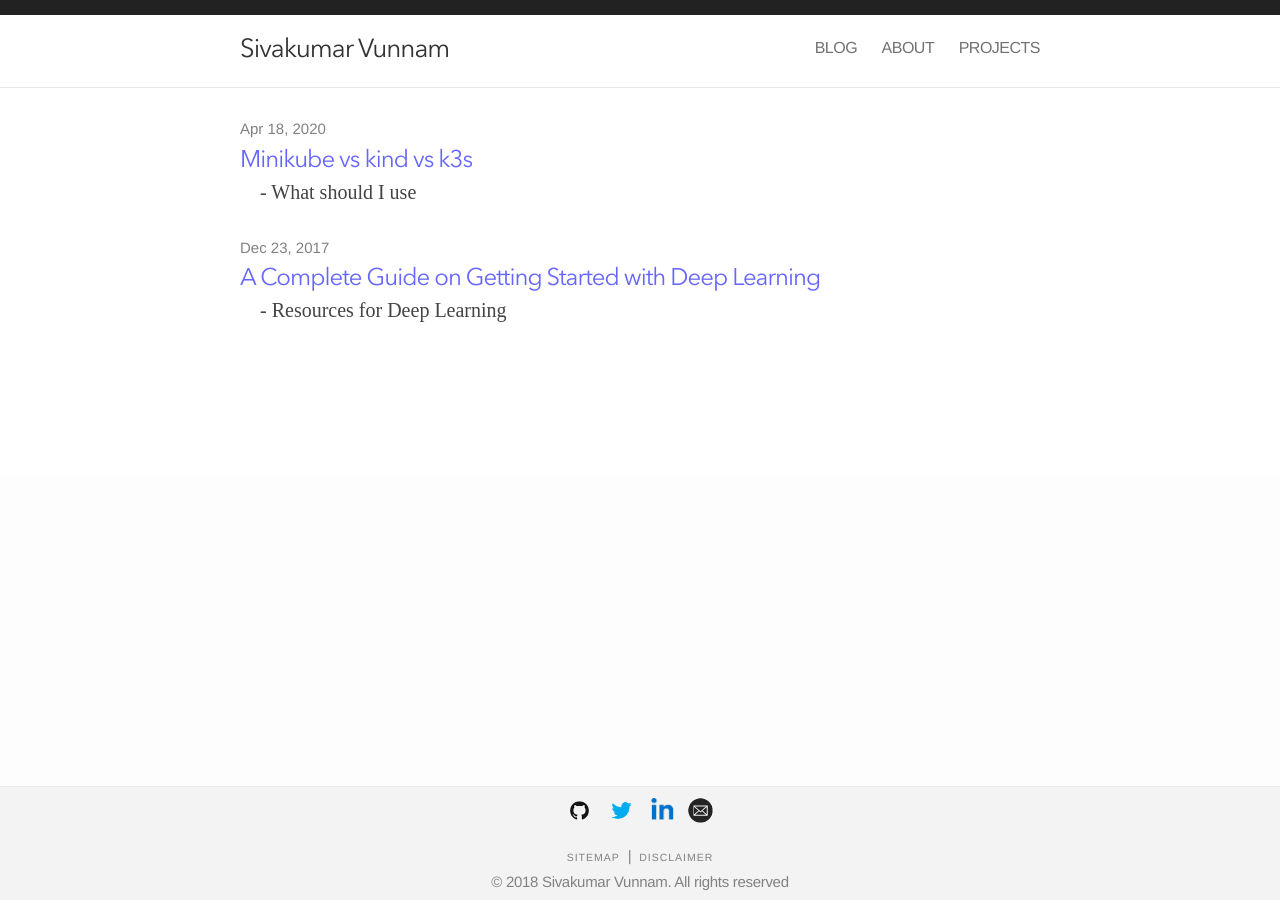
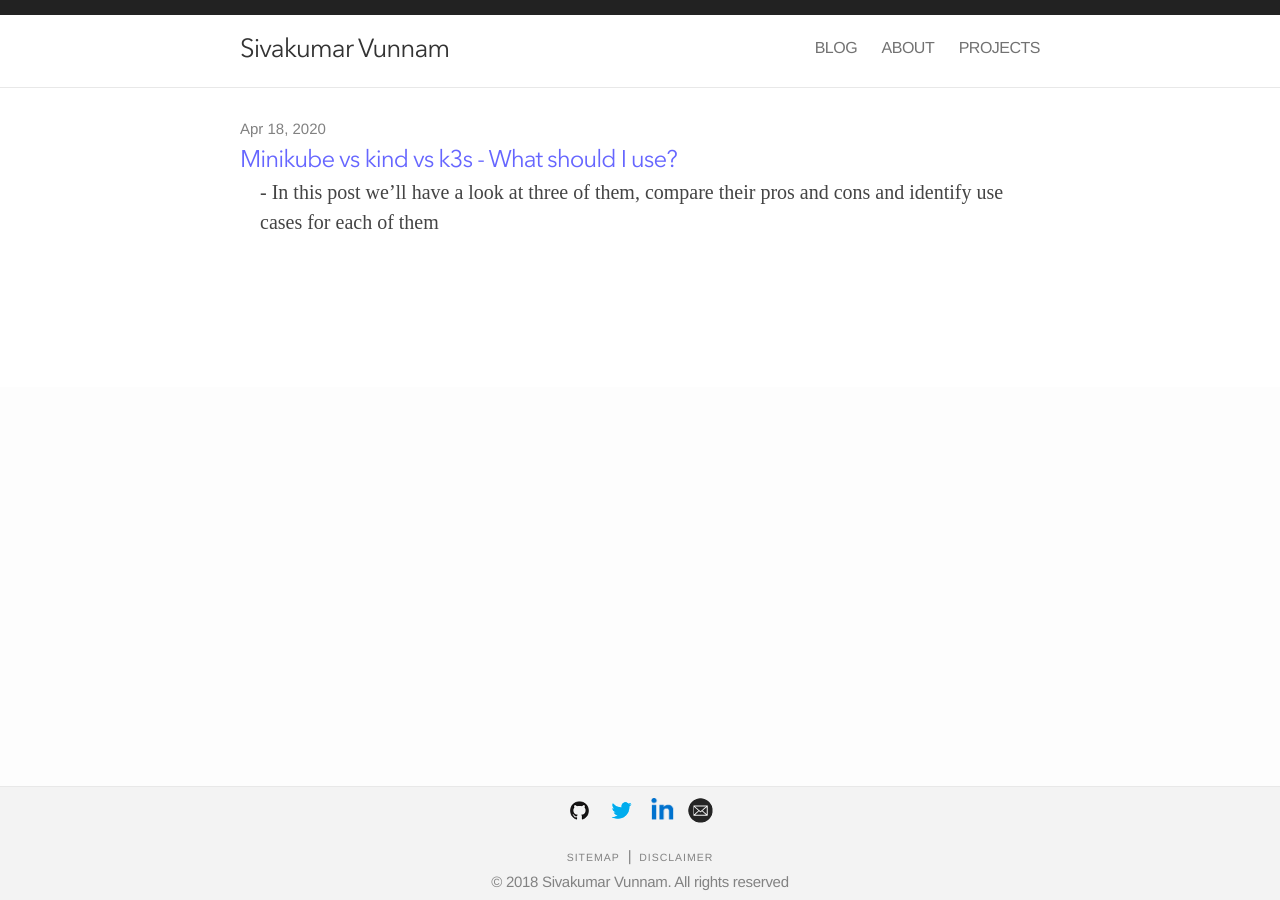
Before and after one commit to sivakumarvunnam/sivakumarvunnam.github.io, a Jekyll site: the page built from archive.html, in a window 1280 px wide. Built offline with Jekyll 4.4.1, drawn with Linux system fonts in a browser that asks for light colours; nearby versions of some CDN libraries; some of the changed lines change nothing that is shown.

Commit message:
deleted my old post and fixed excerpt

```diff
--- a/_posts/2017-12-23-Getting-Started-with-Deep-Learning.md
+++ /dev/null
@@ -1,77 +0,0 @@
----
-
-layout:	post
-title: "A Complete Guide on Getting Started with Deep Learning"
-author: "Sivakumar Vunnam"
-excerpt: "Resources for Deep Learning"
-keywords: Deep Learning, Machine Learning, beginning, unix, windows, switching, comparison
-
----
-
-LINEAR ALGEBRA
-* Chapter 2 of Deep Learning book (by Ian Goodfellow, short path) [Link](www.deeplearningbook.org/contents/linear_algebra.html)
-
-*   Lecture series on Linear Algebra by three blue one brown (Highly recommended) [Link](https://www.youtube.com/watch?v=kjBOesZCoqc&list=PLZHQObOWTQDPD3MizzM2xVFitgF8hE_ab)  + singular value decomposition (shortpath).
-
-* And if you have sufficient time, then highly recommended to take “Introduction to Linear Algebra” by Gilbert Strang (on
-    YouTube, long path) [Link](https://ocw.mit.edu/courses/mathematics/18-06-linear-algebra-spring-2010/video-lectures/).
-
-PROBABILITY
-
-  *  Statistics and probability by Khan academy (short and highly recommended path)[Link](https://www.khanacademy.org/math/statistics-probability),
-
-  *  STATS 110 by Joe Blitzstein, Harvard (long path)[Link](https://www.youtube.com/watch?v=KbB0FjPg0mw&list=PL2SOU6wwxB0uwwH80KTQ6ht66KWxbzTIo)
-
-
-Information Theory
-
- *   Best way to learn is to do Google search like this ( “what is intuition behind X” ) ( Try to focus on link between KL Divergence and Entropy)
-
-Basic Machine Learning
-
- *   Andrew Ng’s coursera
-
- *   Chapter 5 (ML basics) Deep Learning book [Link](http://www.deeplearningbook.org/contents/ml.html)
-
- *   CS 109 by Harvard [Link](http://cs109.github.io/2015/)
-
- *   Data science group (IITR) blog posts on basic ML technique.[Link](https://medium.com/data-science-group-iitr)
-
-If you don't have any time constraints then follow step 3 otherwise step 1,2,4.
-
-After completing this do some kaggle problems and get familiar yourself with basic ML implementation. You can start with this
-awesome by Sebastian Raschka [Link] (https://github.com/rasbt/python-machine-learning-book)
-
-BASIC ML to DL:
-
- *   It is very important to understand why basic ML techniques failed on high dimension inputs and about Representation           Learning. This is must for your journey in Deep Learning.
-
- *   Section 5.11 challenges motivating Deep Learning and chapter 1 from deep learning book
-
-  *  Representation Learning : A review and new perspectives by Yoshua Bengio (You can leave Probabilistic models and Auto         Encoder as of now)
-
-
-COMPUTER VISION
-
-  *   Chapter 6, 7, 8, 9 in Deep Learning book [Link](http://www.deeplearningbook.org/)
-
-  *   CS231n Convolutional Neural Networks for Visual Recognition (2016 version + generative adversarial networks + deep           reinforcement learning from 2017 version)[Link](cs231n.stanford.edu)
-
-Natural language processing:
-
- *   Chapter 1, 2 of Kyunghyun Cho’s lecture notes at NYU (highly recommended - first read this)[Link](https://github.com/nyu-dl/NLP_DL_Lecture_Note/blob/master/lecture_note.pdf),
-
- *   CS224n Deep Learning for NLP [Link](http://web.stanford.edu/class/cs224n/)
-
-Reinforcement Learning :
-
-  *  It is recommended to first get the idea of convolution neural networks.
-    Later, start with
-
-  *  Chapter 1 - Sutton's book on Reinforcement Learning [link](http://ufal.mff.cuni.cz/~straka/courses/npfl114/2016/sutton-bookdraft2016sep.pdf),
-
-  * “Introduction to Reinforcement Learning” by David silver (person behind alphago) [Link](https://www.youtube.com/watch?v=2pWv7GOvuf0&list=PL7-jPKtc4r78-wCZcQn5IqyuWhBZ8fOxT),
-
-  *  CS294 - Deep Reinforcement Learning (little bit Advanced course) [Link](http://rll.berkeley.edu/deeprlcourse/).
-
-If you find this is as sub-optimal policy for your agent on your deep learning quest or this as insufficient data to predict your path and want to find optimal policy then please follow FAQ’s on Artificial Intelligence and Deep Learning group (AIDL) on Facebook.
--- a/_posts/2020-04-18-minikube-vs-kind-vs-k3s.md
+++ b/_posts/2020-04-18-minikube-vs-kind-vs-k3s.md
@@ -1,8 +1,8 @@
 ---
 layout: post
-title: "Minikube vs kind vs k3s"
+title: "Minikube vs kind vs k3s - What should I use?"
 author: "Sivakumar Vunnam"
-excerpt: "What should I use"
+excerpt: "In this post we’ll have a look at three of them, compare their pros and cons and identify use cases for each of them"
 keywords: Minikube, Kind, k3s, kubernetes, DevOps
 draft: false
 ---
```
